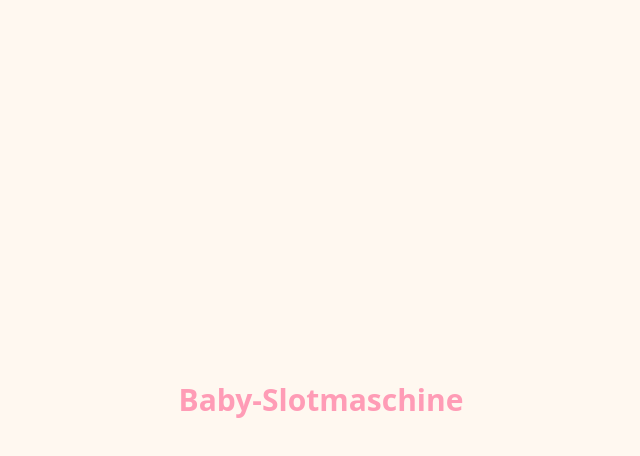
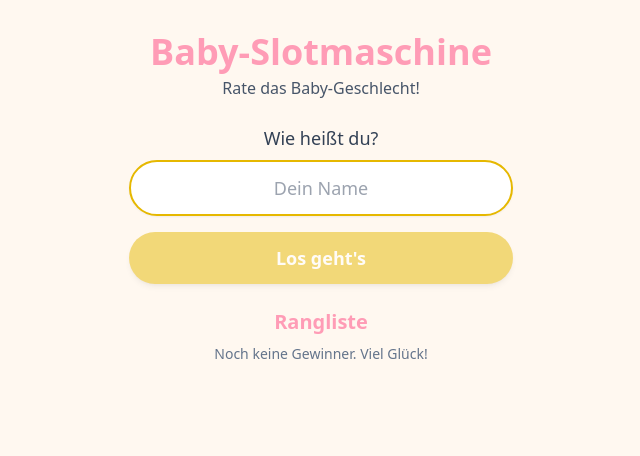
Before and after one commit to nilsalex/reveal, a Next.js app: page / in a window 1280 px wide. Shown: the top 456 px of the page, without its empty margins (319-959 px from the left). Built offline with nearby package versions, Linux system fonts and the light colour scheme.

Commit message:
feat: main page orchestration with eslint config

```diff
--- a/app/page.tsx
+++ b/app/page.tsx
@@ -1,7 +1,87 @@
+"use client";
+
+import { useCallback, useEffect, useState } from "react";
+import { NameEntry } from "./components/NameEntry";
+import { SlotMachine } from "./components/SlotMachine";
+import { Leaderboard } from "./components/Leaderboard";
+import { JackpotOverlay } from "./components/JackpotOverlay";
+import { COPY } from "@/lib/german";
+import type { LeaderboardEntry, SpinResult } from "@/lib/types";
+
+type JackpotResult = Extract<SpinResult, { jackpot: true }>;
+
 export default function Page() {
+  const [name, setName] = useState<string | null>(null);
+  const [entries, setEntries] = useState<LeaderboardEntry[]>([]);
+  const [jackpot, setJackpot] = useState<JackpotResult | null>(null);
+
+  const refreshLeaderboard = useCallback(async () => {
+    try {
+      const res = await fetch("/api/leaderboard");
+      if (res.ok) {
+        const data = await res.json();
+        setEntries(data.entries ?? []);
+      }
+    } catch {
+      // Silently ignore; leaderboard is non-critical.
+    }
+  }, []);
+
+  useEffect(() => {
+    let active = true;
+    (async () => {
+      try {
+        const res = await fetch("/api/leaderboard");
+        if (active && res.ok) {
+          const data = await res.json();
+          setEntries(data.entries ?? []);
+        }
+      } catch {
+        // Silently ignore; leaderboard is non-critical.
+      }
+    })();
+    return () => {
+      active = false;
+    };
+  }, []);
+
+  function handleJackpot(result: JackpotResult) {
+    setJackpot(result);
+    refreshLeaderboard();
+  }
+
   return (
-    <main className="flex min-h-screen items-center justify-center p-4">
-      <h1 className="text-3xl font-bold text-pastel-pinkDeep">Baby-Slotmaschine</h1>
+    <main className="flex min-h-screen flex-col items-center justify-start px-4 py-8">
+      <header className="mb-6 text-center">
+        <h1 className="text-4xl font-extrabold text-pastel-pinkDeep">
+          {COPY.title}
+        </h1>
+        <p className="mt-1 text-slate-600">{COPY.subtitle}</p>
+      </header>
+
+      {!name ? (
+        <NameEntry onStart={setName} />
+      ) : (
+        <SlotMachine name={name} onJackpot={handleJackpot} />
+      )}
+
+      <div id="leaderboard" className="w-full">
+        <Leaderboard entries={entries} />
+      </div>
+
+      {jackpot && (
+        <JackpotOverlay
+          gender={jackpot.revealedGender}
+          guess={
+            jackpot.correct
+              ? jackpot.revealedGender
+              : jackpot.revealedGender === "boy"
+                ? "girl"
+                : "boy"
+          }
+          correct={jackpot.correct}
+        />
+      )}
     </main>
   );
 }
```
Also changed, not shown: eslint.config.mjs (added, +10 -0 lines), package.json (+5 -2 lines), 1 other file (tests, documents, lock files or other folders).
